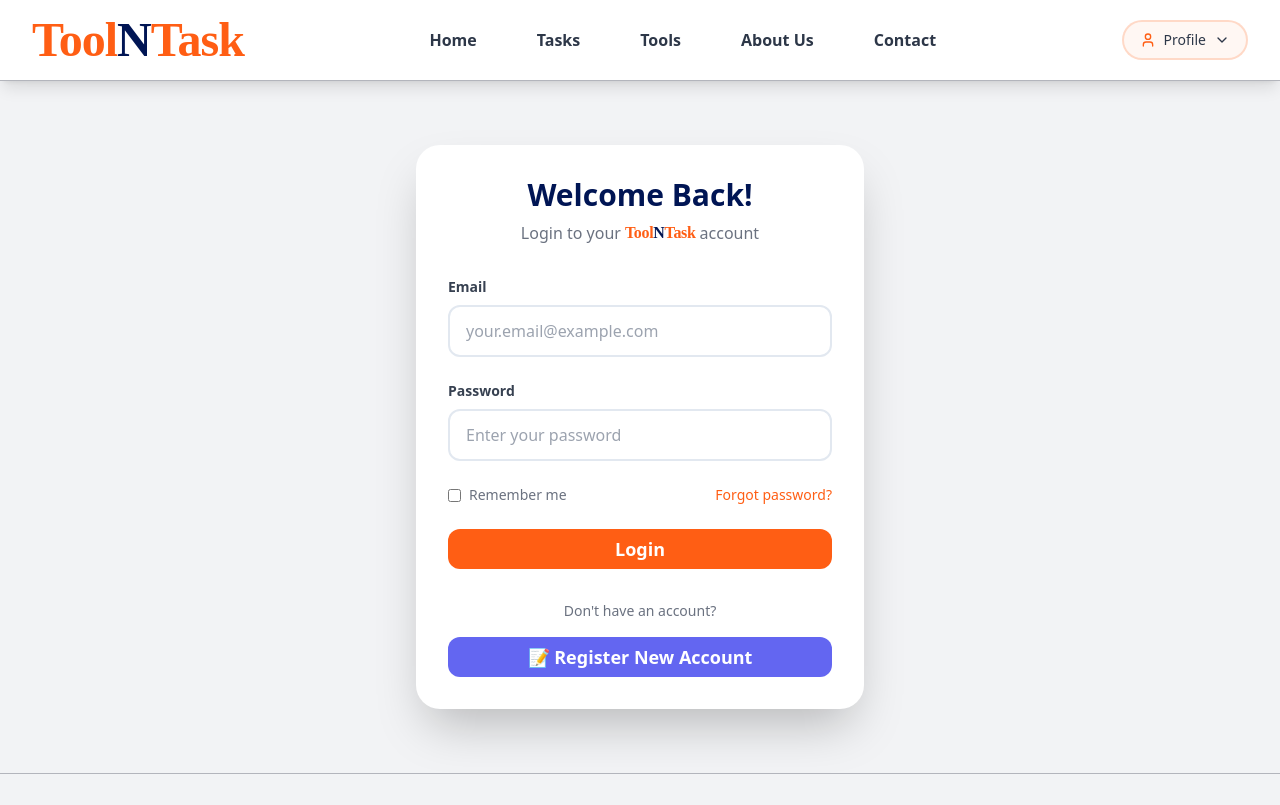
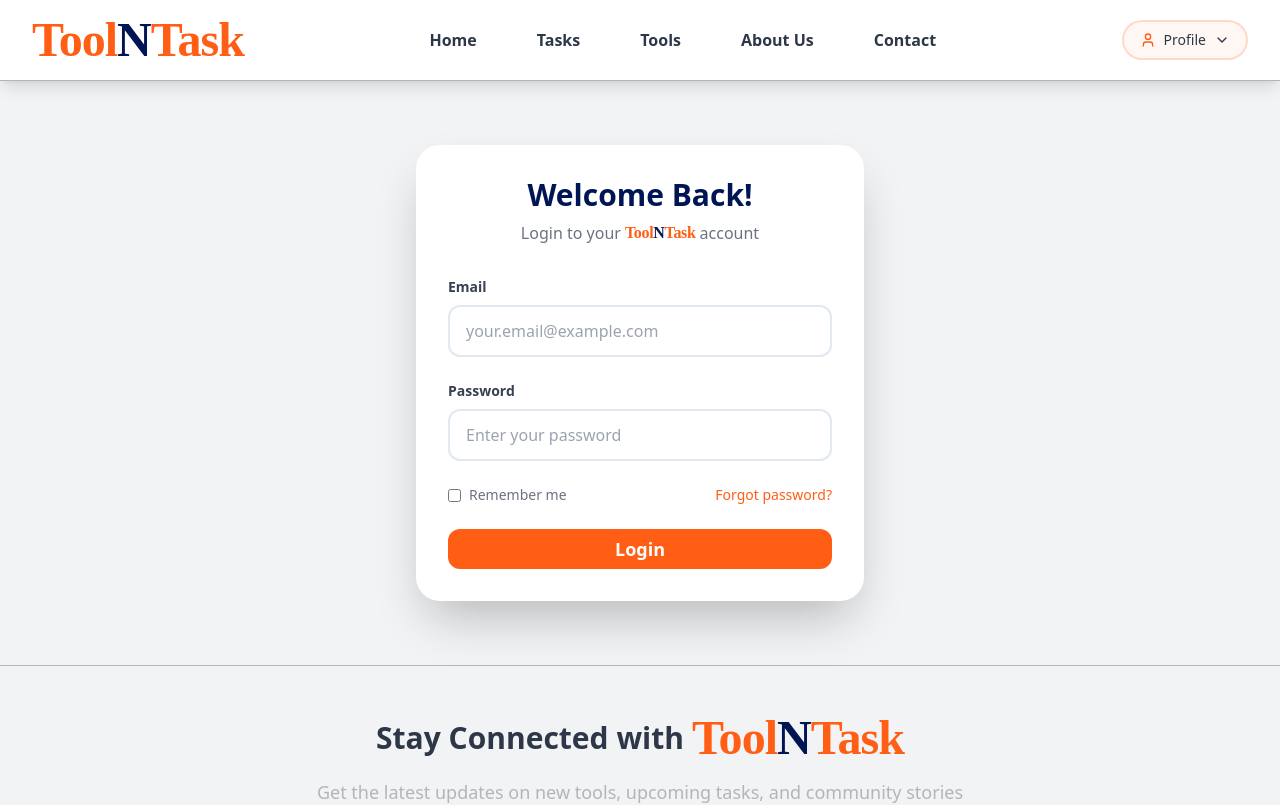
Before and after one commit to SeneshFitzroy/ToolnTask, a Next.js app: page /SignIn in a window 1280 px wide. Shown: the top 805 px of the page. Built offline with nearby package versions, Linux system fonts and the light colour scheme; no server answers; the database is empty; a web font is replaced by a local one.

Commit message:
feat: Enhanced pages/SignIn.tsx,  - Detailed changes: diff --git a/pages/SignIn.tsx b/pages/SignIn.tsx i... at 01:58 PM +0530, July 03, 2025

```diff
--- a/pages/SignIn.tsx
+++ b/pages/SignIn.tsx
@@ -232,22 +232,6 @@ export default function SignIn() {
                 {loading ? 'Logging In...' : 'Login'}
               </Button>
             </form>
-
-            <div className="mt-6 sm:mt-8 text-center">
-              <p className="text-sm mb-4" style={{ color: theme === 'dark' ? '#B3B5BC' : '#6B7280' }}>
-                Don&apos;t have an account?
-              </p>
-              <Link href="/SignUp">
-                <Button
-                  className="w-full text-white py-3 sm:py-4 text-base sm:text-lg font-semibold rounded-lg sm:rounded-xl transition-all duration-300 hover:scale-105"
-                  style={{ backgroundColor: '#6366F1' }}
-                  onMouseEnter={(e) => e.currentTarget.style.backgroundColor = '#4F46E5'}
-                  onMouseLeave={(e) => e.currentTarget.style.backgroundColor = '#6366F1'}
-                >
-                  📝 Register New Account
-                </Button>
-              </Link>
-            </div>
           </div>
         </div>
       </div>
```
